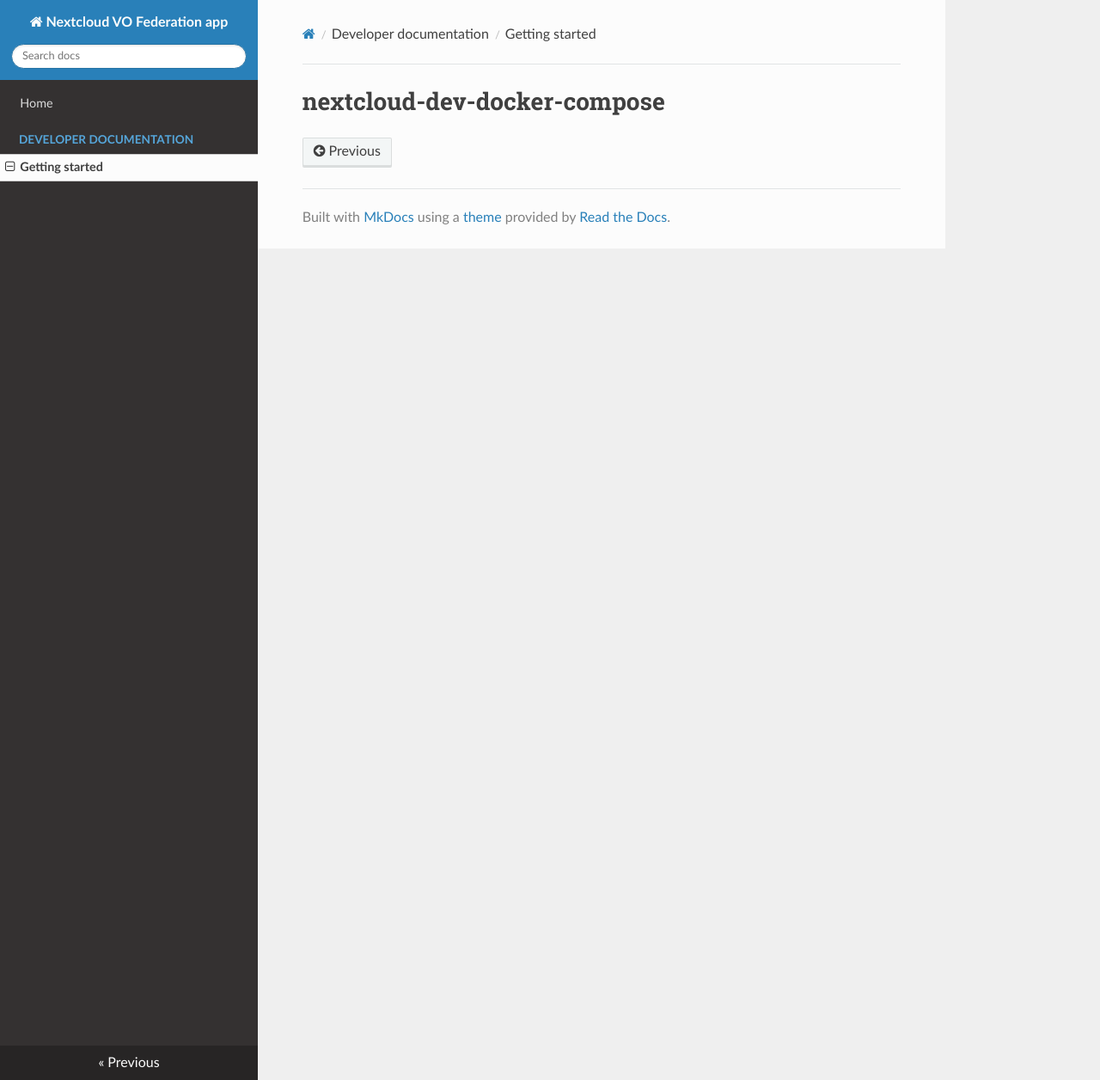
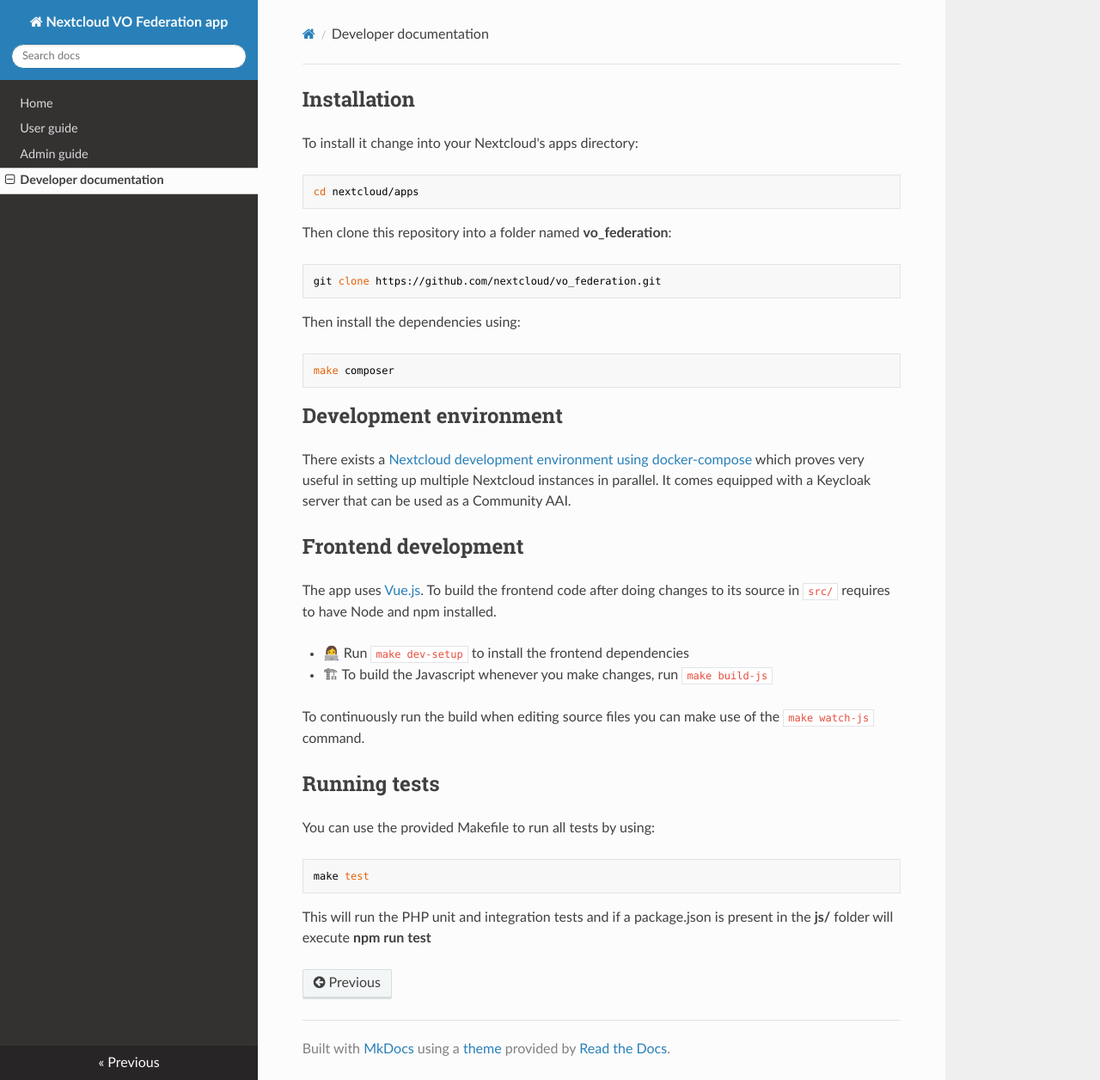
Before and after one commit to nextcloud/vo_federation, an MkDocs documentation site: the page built from docs/development-environment.md, in a window 1280 px wide and 1256 px high. Shown: the whole window at 86% size. Built offline with MkDocs 1.6.1, drawn with Linux system fonts in a browser that asks for light colours; nearby versions of some CDN libraries.

Commit message:
Add basic documentation
Signed-off-by: Sandro Mesterheide <sandro.mesterheide@extern.publicplan.de>

```diff
--- a/docs/development-environment.md
+++ b/docs/development-environment.md
@@ -1 +1,32 @@
-# nextcloud-dev-docker-compose
+## Installation
+To install it change into your Nextcloud's apps directory:
+
+    cd nextcloud/apps
+
+Then clone this repository into a folder named **vo_federation**:
+
+    git clone https://github.com/nextcloud/vo_federation.git
+
+Then install the dependencies using:
+
+    make composer
+
+## Development environment
+
+There exists a [Nextcloud development environment using docker-compose](https://github.com/juliushaertl/nextcloud-docker-dev) which proves very useful in setting up multiple Nextcloud instances in parallel. It comes equipped with a Keycloak server that can be used as a Community AAI.
+
+## Frontend development
+
+The app uses [Vue.js](https://vuejs.org/). To build the frontend code after doing changes to its source in `src/` requires to have Node and npm installed.
+
+- 👩‍💻 Run `make dev-setup` to install the frontend dependencies
+- 🏗 To build the Javascript whenever you make changes, run `make build-js`
+
+To continuously run the build when editing source files you can make use of the `make watch-js` command.
+
+## Running tests
+You can use the provided Makefile to run all tests by using:
+
+    make test
+
+This will run the PHP unit and integration tests and if a package.json is present in the **js/** folder will execute **npm run test**
--- a/mkdocs.yml
+++ b/mkdocs.yml
@@ -3,5 +3,6 @@ theme:
     name: readthedocs
 nav:
     - Home: index.md
-    - Developer documentation:
-        - Getting started: development-environment.md
+    - User guide: user-guide.md
+    - Admin guide: admin-guide.md
+    - Developer documentation: development-environment.md
```
Also changed, not shown: README.md (+13 -16 lines), docs/admin-guide.md (added, +61 -0 lines), docs/user-guide.md (added, +17 -0 lines), docs/images/apps-files-sharing-combobox.png (added), docs/images/apps-files-sharing-quick-access.png (added), docs/images/settings-admin-federated-cloud-sharing.png (added), docs/images/settings-user-connected-accounts.png (added).
